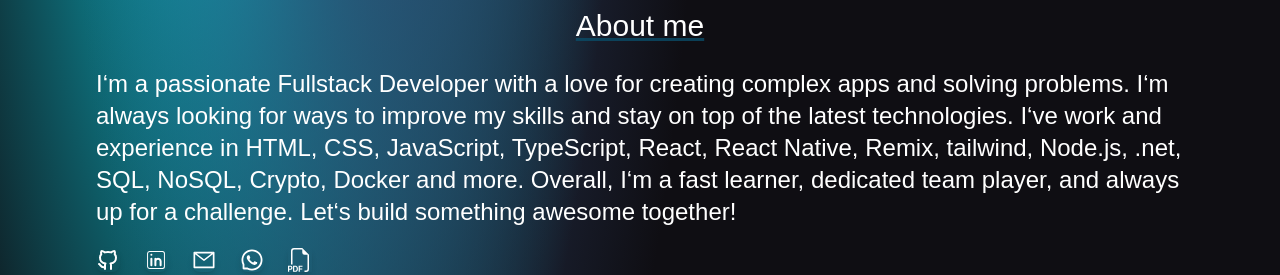
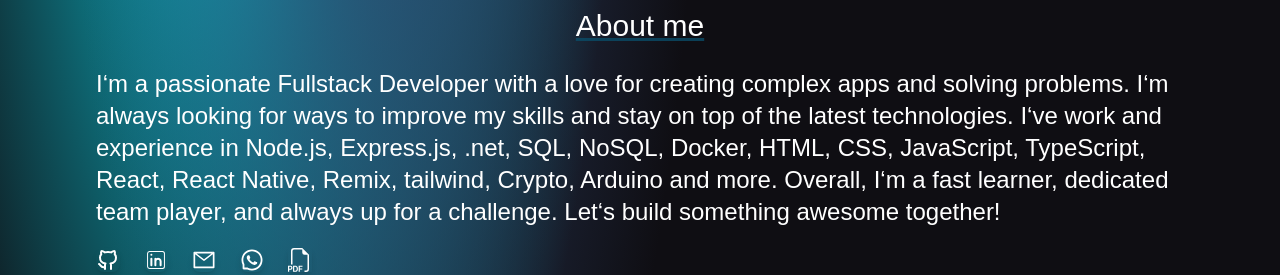
Before and after one commit to orzarhi/Portfolio, a React (Vite) app: page / in a window 1280 px wide. Shown: the part 336-611 px from the top of the page. Built offline with nearby package versions, Linux system fonts and the light colour scheme; a web font is replaced by a local one.

Commit message:
Clean code

```diff
--- a/src/components/About.jsx
+++ b/src/components/About.jsx
@@ -51,7 +51,7 @@ export const About = () => {
                     <br />
                     <span className="text-2xl sm:text-xl">
                         I&lsquo;m a passionate Fullstack Developer with a love for creating complex apps and solving problems. I&lsquo;m always looking for ways to improve my skills and stay on top of the latest technologies.
-                        I&lsquo;ve work and  experience in HTML, CSS, JavaScript, TypeScript, React, React Native, Remix, tailwind, Node.js, .net, SQL, NoSQL, Crypto, Docker and more.
+                        I&lsquo;ve work and  experience in Node.js, Express.js, .net, SQL, NoSQL, Docker, HTML, CSS, JavaScript, TypeScript, React, React Native, Remix, tailwind,  Crypto, Arduino and more.
                         Overall, I&lsquo;m a fast learner, dedicated team player, and always up for a challenge. Let&lsquo;s build something awesome together!
                     </span>
                     <div className="flex justify-start mt-5 text-2xl sm:justify-center">
```
Also changed, not shown: 1 other file (tests, documents, lock files or other folders).
